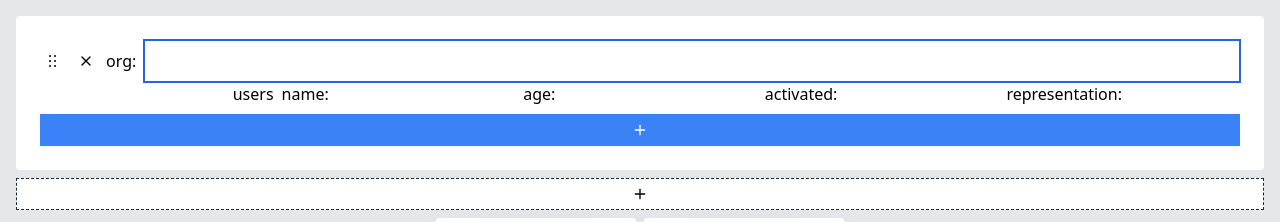
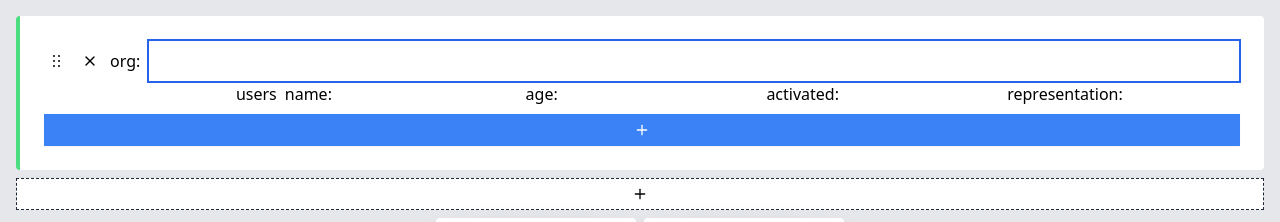
Before and after one commit to thomaszdxsn/react-medium-exercise, a React (Vite) app: page / in a window 1280 px wide. Both pictures are taken after a click on the button 640 px from the left and 32 px from the top of the page. Shown: the top 222 px of the page. Built offline with nearby package versions, Linux system fonts and the light colour scheme.

Commit message:
:construction: WIP

```diff
--- a/package.json
+++ b/package.json
@@ -15,6 +15,7 @@
     "@dnd-kit/core": "^5.0.1",
     "@dnd-kit/sortable": "^6.0.1",
     "@dnd-kit/utilities": "^3.1.0",
+    "nanoid": "^3.3.1",
     "react": "^17.0.2",
     "react-dom": "^17.0.2",
     "react-hook-form": "^7.27.1",
--- a/src/App.tsx
+++ b/src/App.tsx
@@ -12,26 +12,55 @@ import {
   closestCenter,
   DragEndEvent,
   DragOverlay,
+  MeasuringStrategy,
+  CollisionDetection,
 } from "@dnd-kit/core";
+import { FiPlus } from "react-icons/fi";
+import {
+  SortableContext,
+  verticalListSortingStrategy,
+} from "@dnd-kit/sortable";
 import OrganizationCard from "./components/OrganizationCard";
 import { resolver, submitFormData, useFormContext } from "./models";
 import Button from "./components/Button";
-import { FiPlus } from "react-icons/fi";
 import type { DomainData, FormValues } from "./interfaces";
+import { nanoid } from "nanoid";
+
+const customCollisionDetection: CollisionDetection = (args) => {
+  const { active, droppableContainers } = args;
+  console.log({ droppableContainers });
+  if (
+    active?.data.current?.type === "organization" &&
+    droppableContainers.length > 0
+  ) {
+    const firstOrg = droppableContainers.find(
+      (c) => c.data.current?.type === "organization"
+    );
+    return firstOrg ? [{ id: firstOrg.id }] : [];
+  }
+  return closestCenter(args);
+};
 
 function CardContainer() {
   const sensors = useSensors(useSensor(PointerSensor));
   const { control } = useFormContext();
-  const { fields, append, remove } = useFieldArray({ control, name: "orgs" });
+  const { fields, append, remove, insert, move } = useFieldArray({
+    control,
+    name: "orgs",
+  });
   const cards = fields.map((field, index) => (
     <OrganizationCard
       key={field.id}
       name={`orgs.${index}`}
-      removeSelf={() => remove(index)}
+      insert={insert}
+      move={move}
+      remove={remove}
+      index={index}
     />
   ));
 
-  const onAppend = () => append({ name: "", members: [] });
+  const onAppend = () =>
+    append({ name: "", members: [], id: nanoid(), parent: null });
   const appendButton = (
     <button
       type="button"
@@ -49,30 +78,39 @@ function CardContainer() {
       activeData?.type === "member" && overData?.type === "member";
     const isSameContainer =
       activeData?.sortable.containerId === overData?.sortable.containerId;
+    const bothOrgType =
+      activeData?.type === "organization" && overData?.type === "organization";
+    console.log({ activeData, overData, bothOrgType });
     switch (true) {
       case bothMemberType && isSameContainer:
         activeData!["move"](activeData!.index, overData!.index);
         break;
       case bothMemberType && !isSameContainer:
         const field = activeData!["field"];
-        console.log(field);
         activeData!["remove"](activeData!.index);
         overData!["insert"](overData!.index, field);
         break;
+      case bothOrgType:
+        activeData!["move"](activeData!.index, overData!.index);
+        break;
     }
   };
+  console.log({ cards });
   return (
     <DndContext
+      measuring={{ droppable: { strategy: MeasuringStrategy.Always } }}
       sensors={sensors}
       onDragEnd={onDragEnd}
-      collisionDetection={closestCenter}
+      collisionDetection={customCollisionDetection}
     >
+      <SortableContext items={fields} strategy={verticalListSortingStrategy}>
         <div className="flex flex-col gap-2">
           {cards} {appendButton}
         </div>
         <DragOverlay>
           <div>Hello World</div>
         </DragOverlay>
+      </SortableContext>
     </DndContext>
   );
 }
--- a/src/components/MemberFieldSet.tsx
+++ b/src/components/MemberFieldSet.tsx
@@ -112,6 +112,7 @@ const MemberFieldSet: React.FC<FieldSetProps> = ({
     transition,
     isDragging,
     isOver,
+    active,
   } = useSortable({
     id: name,
     animateLayoutChanges,
@@ -128,7 +129,10 @@ const MemberFieldSet: React.FC<FieldSetProps> = ({
     transform: CSS.Transform.toString(transform),
     transition,
     opacity: isDragging ? 0.5 : undefined,
-    borderTop: isOver ? "2px solid blue" : undefined,
+    borderTop:
+      isOver && active?.data.current?.["type"] === "member"
+        ? "2px solid blue"
+        : undefined,
   };
   const removeSelf = () => remove(index);
   return (
--- a/src/components/OrganizationCard.tsx
+++ b/src/components/OrganizationCard.tsx
@@ -2,6 +2,7 @@ import React from "react";
 import {
   SortableContext,
   verticalListSortingStrategy,
+  useSortable,
 } from "@dnd-kit/sortable";
 import { useFieldArray } from "react-hook-form";
 import { FiPlus, FiX } from "react-icons/fi";
@@ -9,21 +10,20 @@ import { useFormContext } from "../models";
 import DragHandle from "./DragHandle";
 import MemberFieldSet from "./MemberFieldSet";
 import UniqueInput from "./UniqueInput";
+import { CSS } from "@dnd-kit/utilities";
+import { SortableItemProps, FormOrgField } from "../interfaces";
 
-interface CardProps {
+type CardProps = {
   name: `orgs.${number}`;
-  removeSelf: () => void;
-}
+} & SortableItemProps<FormOrgField>;
 
 interface MembersContainerProps {
   name: `${CardProps["name"]}.members`;
   className?: string;
 }
 
-const MembersContainer: React.FC<MembersContainerProps> = ({
-  name,
-  className,
-}) => {
+const MembersContainer: React.FC<MembersContainerProps> = React.memo(
+  ({ name, className }) => {
     const { control } = useFormContext();
     const { fields, append, insert, remove, move } = useFieldArray({
       control,
@@ -64,24 +64,54 @@ const MembersContainer: React.FC<MembersContainerProps> = ({
         {appendButton}
       </SortableContext>
     );
+  }
+);
+
+const OrganizationCard: React.FC<CardProps> = ({
+  name,
+  remove,
+  insert,
+  move,
+  index,
+}) => {
+  const { register } = useFormContext();
+  const { attributes, listeners, setNodeRef, transform, transition, isOver } =
+    useSortable({
+      id: name,
+      data: {
+        type: "organization" as const,
+        index,
+        remove,
+        insert,
+        move,
+      },
+    });
+  const style = {
+    transform: CSS.Transform.toString(transform),
+    transition: transition,
   };
-
-const OrganizationCard: React.FC<CardProps> = ({ name, removeSelf }) => {
-  const { register } = useFormContext();
   const rowClassName =
     "grid grid-cols-5 gap-2 justify-items-start items-center";
+  const removeSelf = () => remove(index);
+  if (isOver) {
+    console.log({ isOver, name });
+  }
   return (
     <div
-      className="bg-white p-6 rounded min-h-[100px]"
+      className="bg-white p-6 rounded min-h-[100px] border-l-4 border-green-400"
       role="organization-card"
+      ref={setNodeRef}
+      style={style}
     >
-      <div className="flex gap-2">
+      <div className="flex gap-2 items-center">
+        <div {...attributes} {...listeners}>
           <DragHandle />
+        </div>
         <button
           type="button"
           onClick={removeSelf}
           role="remove-organization-button"
-          className="hover:bg-gray-100 hover:text-red-500 px-1"
+          className="hover:bg-gray-100 hover:text-red-500 px-1 py-2"
         >
           <FiX />
         </button>
@@ -97,6 +127,8 @@ const OrganizationCard: React.FC<CardProps> = ({ name, removeSelf }) => {
           />
         </label>
       </div>
+      <input type="hidden" {...register(`${name}.id`)} />
+      <input type="hidden" {...register(`${name}.parent`)} />
       <div className="flex flex-col gap-2">
         <div className={rowClassName}>
           <span className="justify-self-end">users</span>
@@ -111,4 +143,4 @@ const OrganizationCard: React.FC<CardProps> = ({ name, removeSelf }) => {
   );
 };
 
-export default OrganizationCard;
+export default React.memo(OrganizationCard);
--- a/src/main.tsx
+++ b/src/main.tsx
@@ -19,8 +19,11 @@ const mockData = initFormData({
   members: memberData as Member[],
 });
 
-const onSubmit = (domainData: DomainData) =>
-  alert(JSON.stringify(domainData, null, 2));
+const onSubmit = (domainData: DomainData) => {
+  const data = JSON.stringify(domainData, null, 2);
+  console.log(data);
+  alert(data);
+};
 
 ReactDOM.render(
   <React.StrictMode>
```
Also changed, not shown: 1 other file (tests, documents, lock files or other folders). Lines whose indentation alone changed are shown as unchanged.
